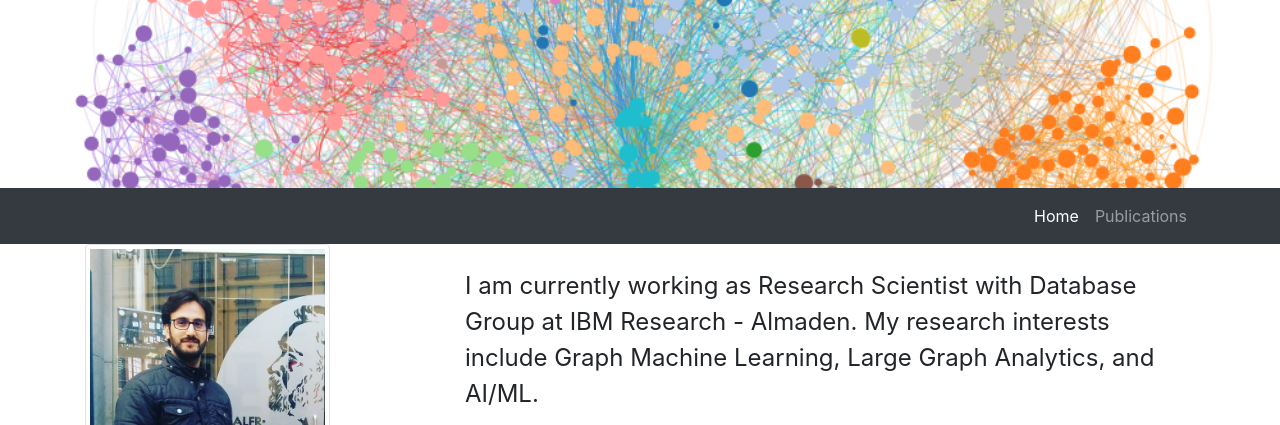
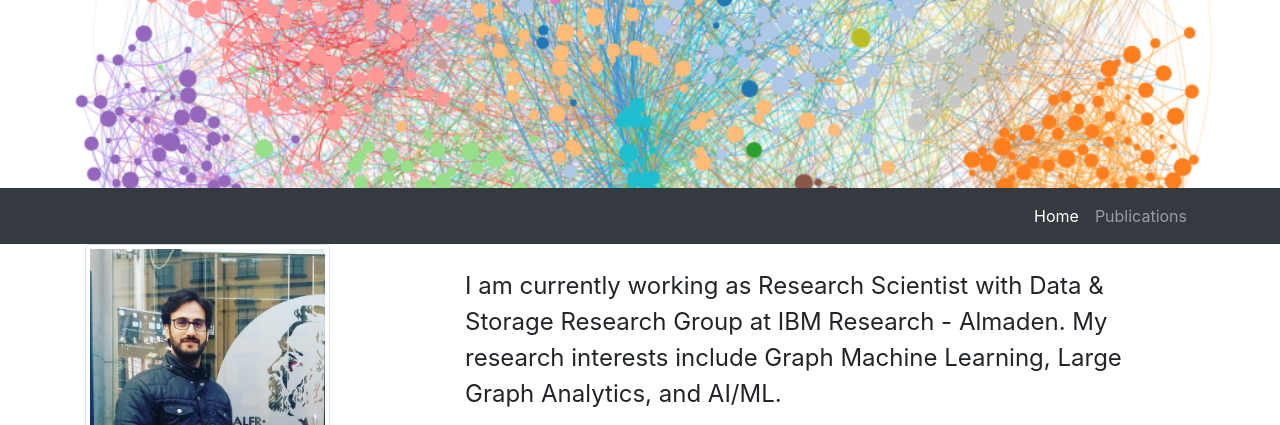
Before and after one commit to snash4/snash4.github.io, a website: page index.html in a window 1280 px wide. Shown: the part 137-562 px from the top of the page. Drawn offline with Linux system fonts and the light colour scheme.

Commit message:
Update index.html

```diff
--- a/index.html
+++ b/index.html
@@ -86,7 +86,7 @@
           <!-- <h2 class="mt-4"> -->
           	<br>
           <font size="5" style="text-align:justified;">
-              <p>I am currently working as Research Scientist with Database Group at IBM Research - Almaden.
+              <p>I am currently working as Research Scientist with Data & Storage Research Group at IBM Research - Almaden.
                 My research interests include Graph Machine Learning, Large Graph Analytics, and AI/ML.
 
                 <p> I received my Ph.D in Computer Science from the University of Trento, Italy. My Ph.D advisor was <a href="http://cricca.disi.unitn.it/montresor/">Prof. Alberto Montresor</a>. My Ph.D research work was mainly focussed on Network Representation learing using diverse information present in the graphs such as, attributes. </p>
```
